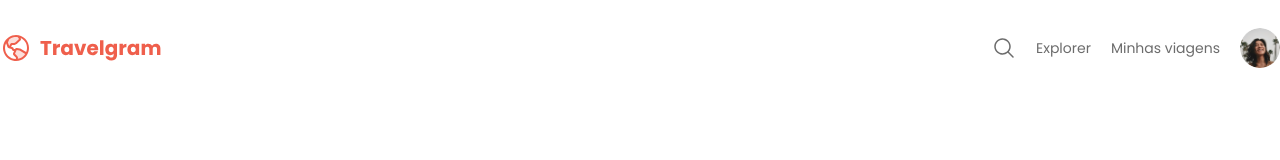
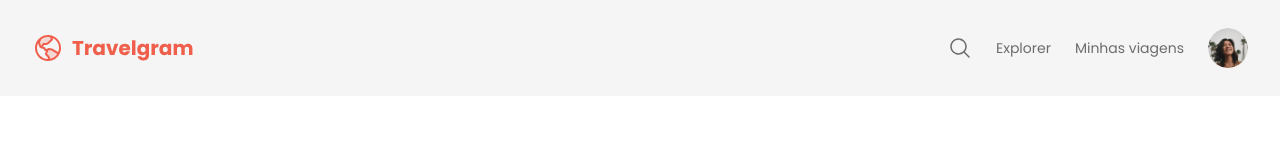
Before and after one commit to lucardka/travelgram-perfil-de-viagens, a plain HTML site: page index.html in a window 1280 px wide. Drawn offline with Linux system fonts and the light colour scheme.

Commit message:
feat: Estiliza navegação e adiciona container
* Ajustado espaçamento do menu para 24px.
* Adicionada classe .container para centralizar conteúdo.
* Adicionada classe .bg-surface-color para cor de fundo.
* Envolvida navegação em div com cor de fundo.
* Arquivo .gitignore removido da pasta git.

```diff
--- a/css/nav.css
+++ b/css/nav.css
@@ -12,7 +12,7 @@ nav ul {
   list-style: none;
   align-items: center;
   padding-block: 8px;
-  gap: 20px;
+  gap: 24px;
 }
 
 nav ul li:last-child img {
--- a/css/styles.css
+++ b/css/styles.css
@@ -18,3 +18,13 @@ a:hover {
   color: var(--brand-color);
   transition: color 0.2s ease;
 }
+
+.container {
+  padding-inline: 2rem;
+  max-width: 1280px;
+  margin-inline: auto;
+}
+
+.bg-sufarce-color {
+background-color: var(--surface-color);
+}
--- a/index.html
+++ b/index.html
@@ -21,7 +21,8 @@
     />
   </head>
   <body>
-    <nav>
+    <div class="bg-sufarce-color">
+      <nav class="container">
         <a href="index.html" id="logo">
           <img src="assets/Logo.svg" alt="logo-travelgram" />
         </a>
@@ -35,12 +36,15 @@
           <li><a href="index.html">Minhas viagens</a></li>
           <li>
             <a href="index.html">
-            <img src="assets/Profile pic.png" alt="Imagem de Isabela Torres" />
+              <img
+                src="assets/Profile pic.png"
+                alt="Imagem de Isabela Torres"
+              />
             </a>
           </li>
         </ul>
       </nav>
-    <header>
-    </header>
+    </div>
+    <header></header>
   </body>
 </html>
```
Also changed, not shown: 2 other files. Lines whose indentation alone changed are shown as unchanged.
